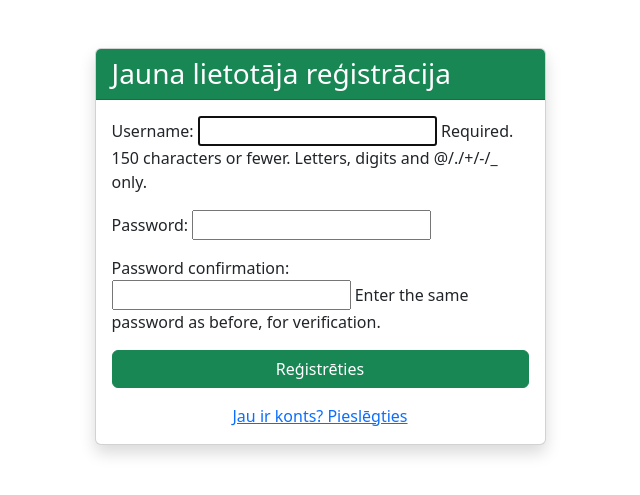
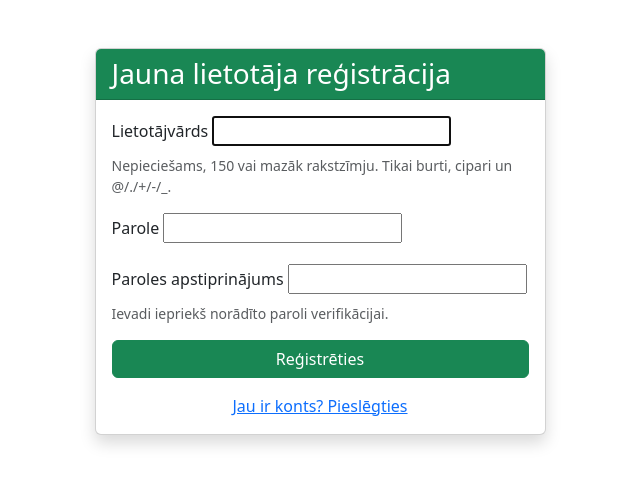
Before and after one commit to Renat-st/baka-pieteikumu-sistema, a Django app: page /register/ in a window 1280 px wide. Shown: the top 495 px of the page, without its empty margins (320-960 px from the left). Run offline with Django 5.2, Linux system fonts and the light colour scheme.

Commit message:
Update register.html

```diff
--- a/templates/registration/register.html
+++ b/templates/registration/register.html
@@ -14,8 +14,34 @@
                 <div class="card-body">
                     <form method="post">
                         {% csrf_token %}
-                        {{ form.as_p }}
-                        <button type="submit" class="btn btn-success w-100">Reģistrēties</button>
+
+                        <!-- Username -->
+                        <div class="mb-3">
+                            <label class="form-label">Lietotājvārds</label>
+                            {{ form.username }}
+                            <div class="form-text">
+                                Nepieciešams, 150 vai mazāk rakstzīmju. Tikai burti, cipari un @/./+/-/_.
+                            </div>
+                        </div>
+
+                        <!-- Password -->
+                        <div class="mb-3">
+                            <label class="form-label">Parole</label>
+                            {{ form.password1 }}
+                        </div>
+
+                        <!-- Confirm Password -->
+                        <div class="mb-3">
+                            <label class="form-label">Paroles apstiprinājums</label>
+                            {{ form.password2 }}
+                            <div class="form-text">
+                                Ievadi iepriekš norādīto paroli verifikācijai.
+                            </div>
+                        </div>
+
+                        <button type="submit" class="btn btn-success w-100">
+                            Reģistrēties
+                        </button>
                     </form>
 
                     <div class="mt-3 text-center">
```
